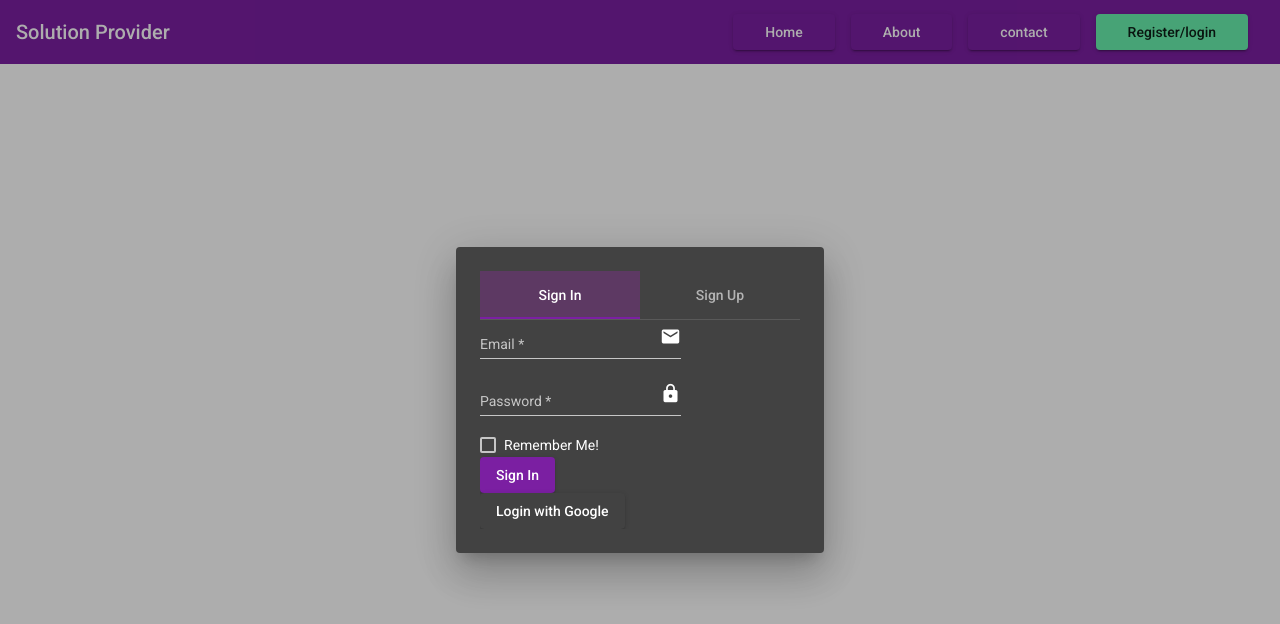
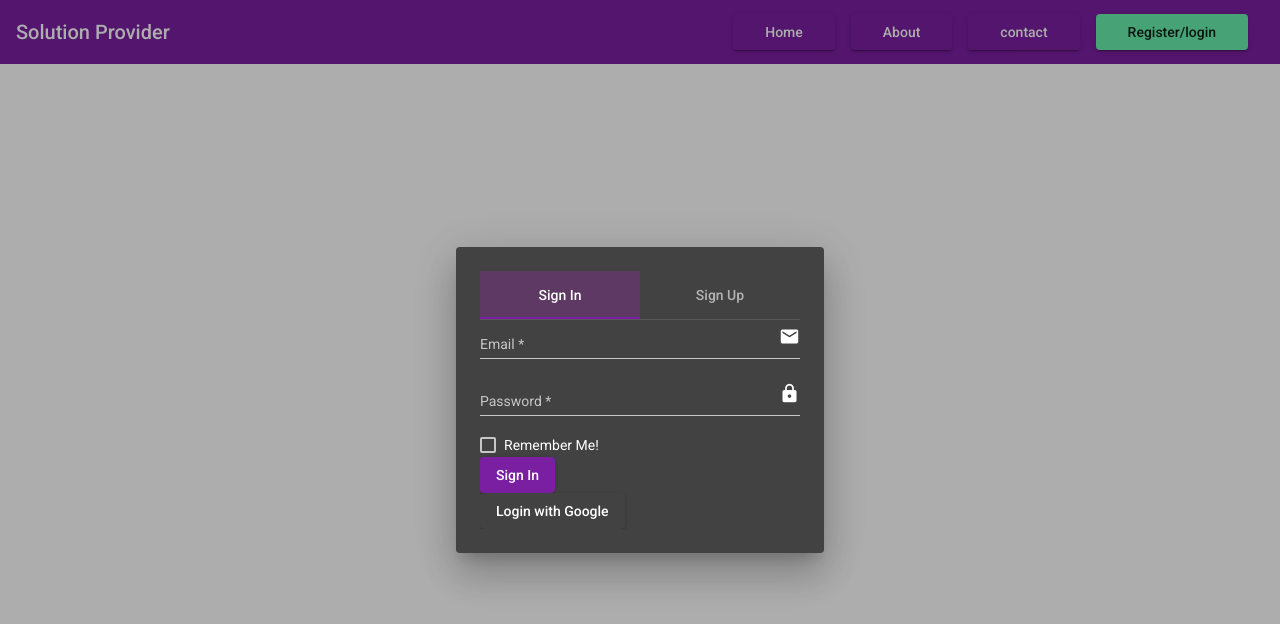
Before and after one commit to dev-mrahsansaleem/FYP_FRONTEND, an Angular app: page / in a window 1280 px wide. Both pictures are taken after a click on the button "Register/login". Shown: the top 624 px of the page. Built offline with nearby package versions, Linux system fonts and the light colour scheme.

Commit message:
Add display:block in all input fileds of both forms

```diff
--- a/src/app/components/register-login-dialog/register-login-dialog.component.html
+++ b/src/app/components/register-login-dialog/register-login-dialog.component.html
@@ -1,9 +1,9 @@
 <div class="login-page">
-  <mat-tab-group mat-stretch-tabs class="example-stretched-tabs">
+  <mat-tab-group >
     <mat-tab label="Sign In">
       <form action="">
-        <div>
-          <mat-form-field>
+        <div  >
+          <mat-form-field  style="display:block;">
             <input
               matInput
               placeholder="Email"
@@ -16,8 +16,8 @@
             <mat-icon matSuffix>email</mat-icon>
           </mat-form-field>
         </div>
-        <div>
-          <mat-form-field>
+        <div >
+          <mat-form-field  style="display:block;">
             <input
               matInput
               placeholder="Password"
@@ -54,7 +54,7 @@
     <mat-tab label="Sign Up">
       <mat-card-content>
         <form action="">
-          <mat-form-field>
+          <mat-form-field style="display:block;" >
             <input
               matInput
               placeholder="User Name"
@@ -68,7 +68,7 @@
               Username is required
             </mat-error>
           </mat-form-field>
-          <mat-form-field>
+          <mat-form-field style="display:block;" >
             <input
               matInput
               placeholder="Email"
@@ -80,7 +80,7 @@
             <mat-error *ngIf="email.invalid">Email is required</mat-error>
             <mat-icon matSuffix>email</mat-icon>
           </mat-form-field>
-          <mat-form-field>
+          <mat-form-field style="display:block;" >
             <input
               matInput
               placeholder="Password"
@@ -99,7 +99,7 @@
             </mat-error>
             <mat-icon matSuffix>lock</mat-icon>
           </mat-form-field>
-          <mat-form-field>
+          <mat-form-field style="display:block;" >
             <input
               matInput
               placeholder="Password"
```
